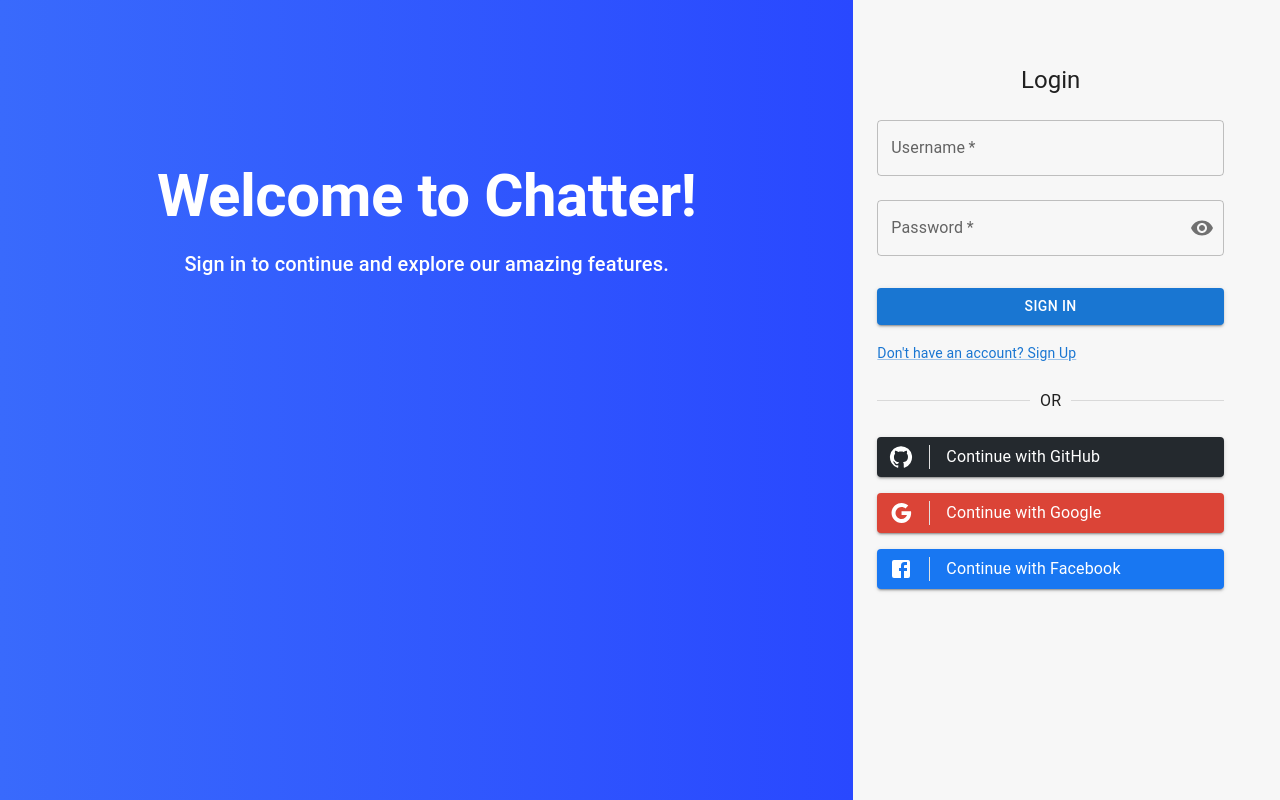
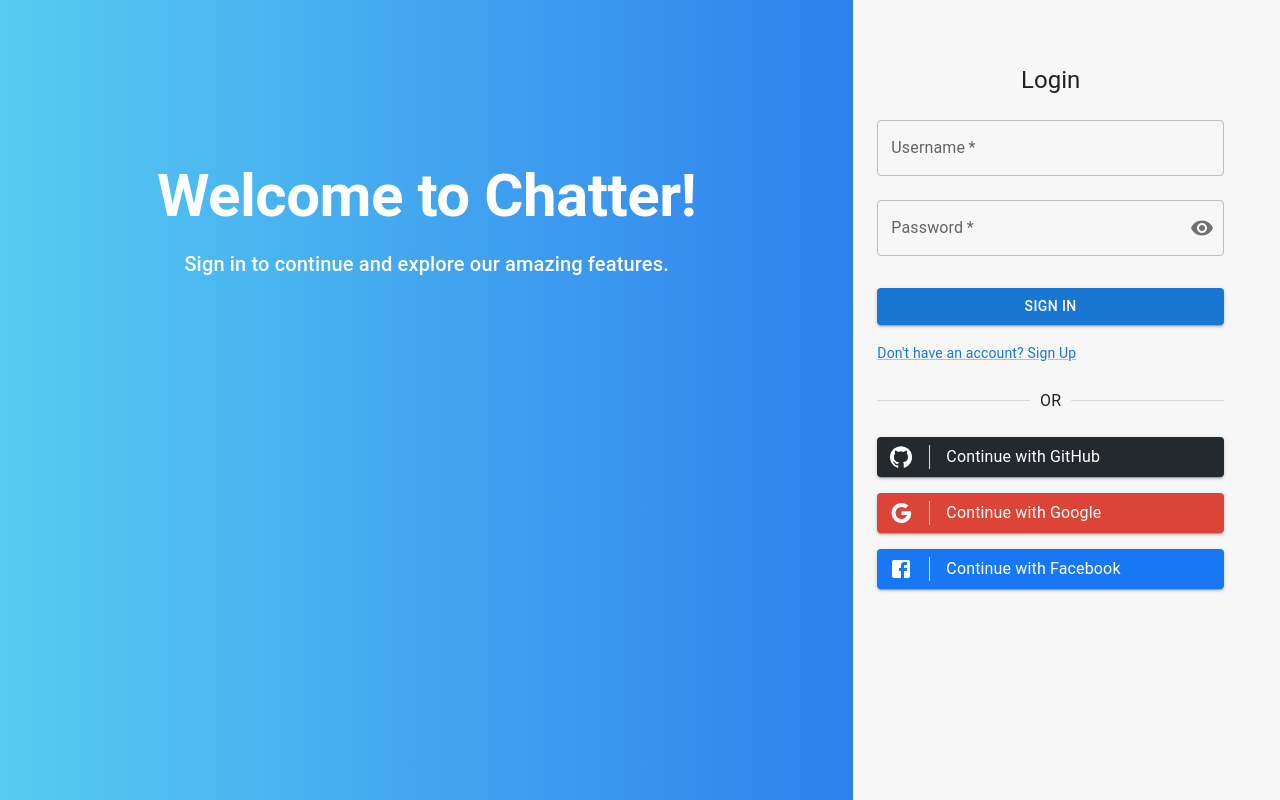
Before and after one commit to omelentjeff/chat-app, a React (Vite) app in the folder frontend/: page / in a window 1280 px wide. Built offline with nearby package versions, Linux system fonts and the light colour scheme.

Commit message:
frontend STYLE: change background gradient

```diff
--- a/frontend/src/components/LoginPage.jsx
+++ b/frontend/src/components/LoginPage.jsx
@@ -15,7 +15,7 @@ export default function LoginPage() {
         item
         xs={8}
         sx={{
-          background: "linear-gradient(to right, #396afc, #2948ff)", // Corrected linear-gradient syntax
+          background: "linear-gradient(to right, #56CCF2, #2F80ED)", // Corrected linear-gradient syntax
           display: "flex",
           alignItems: "start",
           justifyContent: "center",
```
